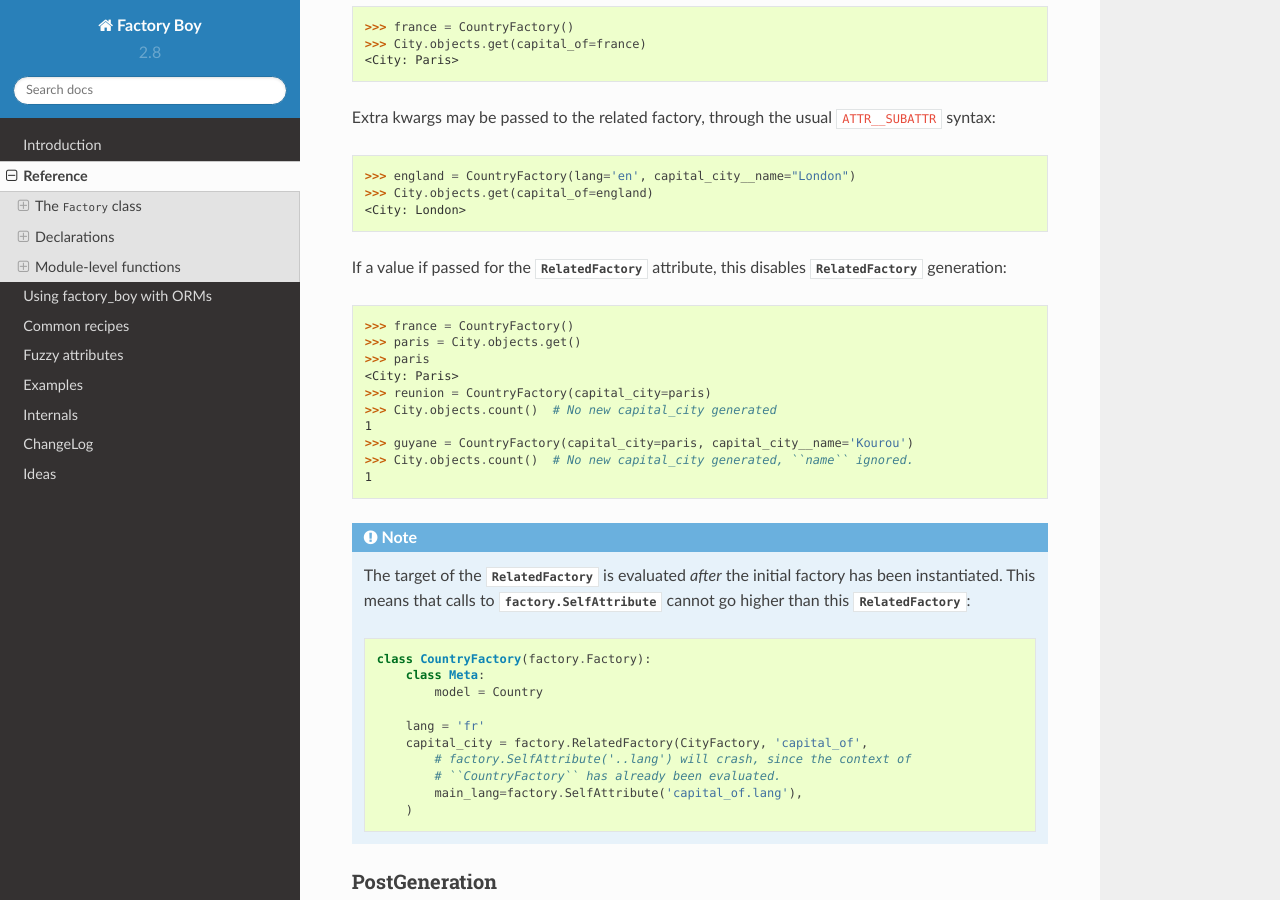
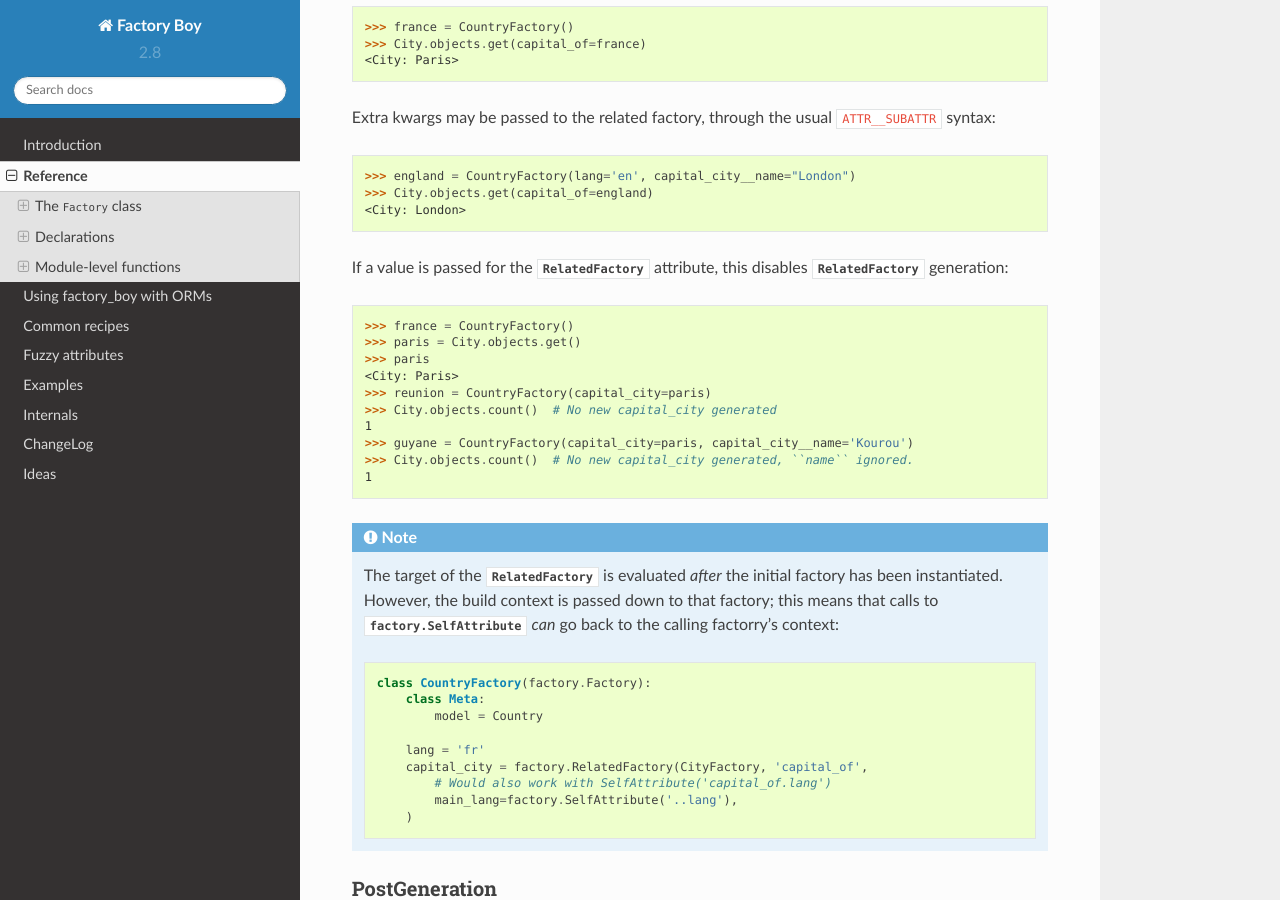
Before and after one commit to FactoryBoy/factory_boy, a Sphinx documentation site: the page built from docs/reference.rst, in a window 1280 px wide and 900 px high, scrolled down 27572 px. Built offline with Sphinx 7.4.7 and the Read the Docs theme 2.0.0, drawn with Linux system fonts in a browser that asks for light colours.

Commit message:
Give RelatedFactory access to parent context.
Previously, it was not possible to do:

RelatedFactory(
    ProfileFactory, 'user',
    display_name=factory.SelfAttribute('..username'),
)

Thanks to the core refactor, this is now possible.

Behind the scenes, we'll pass the calling factory's context down to the
related factory.

```diff
--- a/docs/reference.rst
+++ b/docs/reference.rst
@@ -1631,7 +1631,7 @@ Extra kwargs may be passed to the related factory, through the usual ``ATTR__SUB
     >>> City.objects.get(capital_of=england)
     <City: London>
 
-If a value if passed for the :class:`RelatedFactory` attribute, this disables
+If a value is passed for the :class:`RelatedFactory` attribute, this disables
 :class:`RelatedFactory` generation:
 
 .. code-block:: pycon
@@ -1649,7 +1649,8 @@ If a value if passed for the :class:`RelatedFactory` attribute, this disables
 
 
 .. note:: The target of the :class:`RelatedFactory` is evaluated *after* the initial factory has been instantiated.
-          This means that calls to :class:`factory.SelfAttribute` cannot go higher than this :class:`RelatedFactory`:
+          However, the build context is passed down to that factory; this means that calls to
+          :class:`factory.SelfAttribute` *can* go back to the calling factorry's context:
 
           .. code-block:: python
 
@@ -1659,9 +1660,8 @@ If a value if passed for the :class:`RelatedFactory` attribute, this disables
 
                   lang = 'fr'
                   capital_city = factory.RelatedFactory(CityFactory, 'capital_of',
-                      # factory.SelfAttribute('..lang') will crash, since the context of
-                      # ``CountryFactory`` has already been evaluated.
-                      main_lang=factory.SelfAttribute('capital_of.lang'),
+                      # Would also work with SelfAttribute('capital_of.lang')
+                      main_lang=factory.SelfAttribute('..lang'),
                   )
 
 
```
Also changed, not shown: 1 other file.
